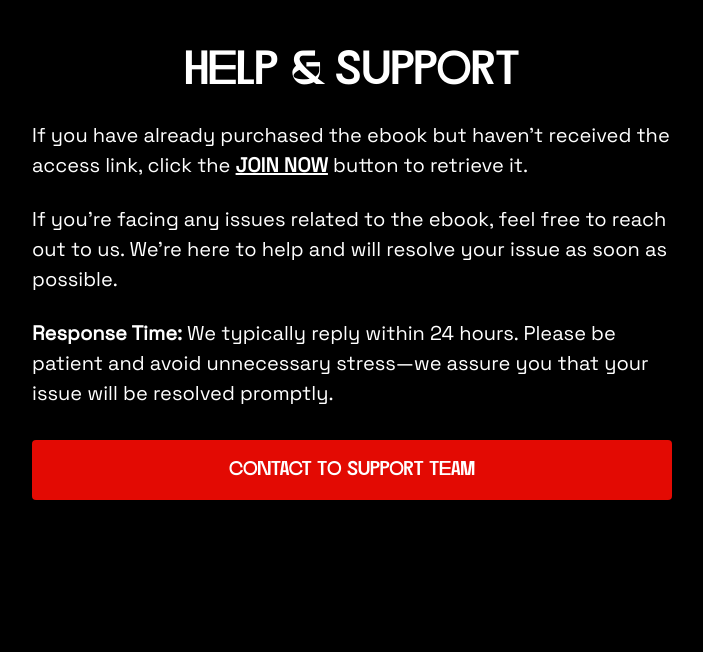
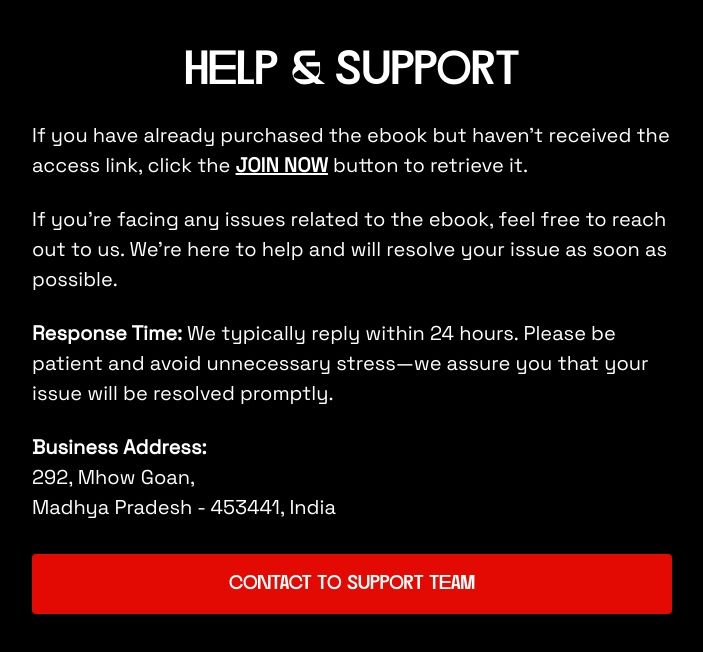
Before and after one commit to bootwebstudio/Client-1, a React (Vite) app: page /help-support in a window 1280 px wide. Shown: the top 652 px of the page, without its empty margins (288-991 px from the left). Built offline with nearby package versions, Linux system fonts and the light colour scheme.

Commit message:
Address added

```diff
--- a/src/ebookData.js
+++ b/src/ebookData.js
@@ -32,6 +32,11 @@ const EBOOK_DATA = {
     "Mindset shifts to regain confidence, focus & energy.",
   ],
   testimonials: [
+    {
+      name: "Amit Pareek",
+      content:
+        "It's incredibly insightful and true! It gave me a clear vision of what I need to do next...",
+    },
     {
       name: "Rahul Mehta",
       content:
--- a/src/pages/HelpSupport.jsx
+++ b/src/pages/HelpSupport.jsx
@@ -6,7 +6,7 @@ import Button from "../components/Button";
 
 const HelpSupport = () => {
   return (
-    <div className="w-full min-h-screen pt-12 px-6 sm:px-12 md:px-16 lg:px-24 xl:px-80 flex flex-col items-center gap-6 font-[SPACEGROTESK] text-white bg-black">
+    <div className="w-full min-h-screen pt-12 px-6 sm:px-12 md:px-16 lg:px-24 xl:px-80 flex flex-col gap-6 font-[SPACEGROTESK] text-white bg-black">
       <h2 className="text-4xl lg:text-5xl leading-tight lowercase text-center font-[DIRTYLINE]">
         HELP & SUPPORT
       </h2>
@@ -28,6 +28,15 @@ const HelpSupport = () => {
         Please be patient and avoid unnecessary stress—we assure you that your
         issue will be resolved promptly.
       </p>
+
+      <p className="text-lg lg:text-xl leading-tight lg:leading-normal">
+        <strong>Business Address:</strong>
+        <br />
+        292, Mhow Goan,
+        <br />
+        Madhya Pradesh - 453441, India
+      </p>
+
       <a
         href="mailto:youthphilosophy544@gmail.com"
         target="_blank"
```
